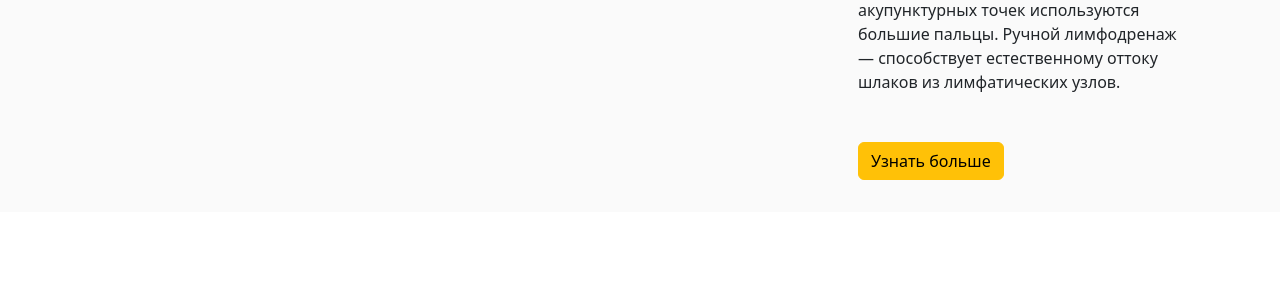
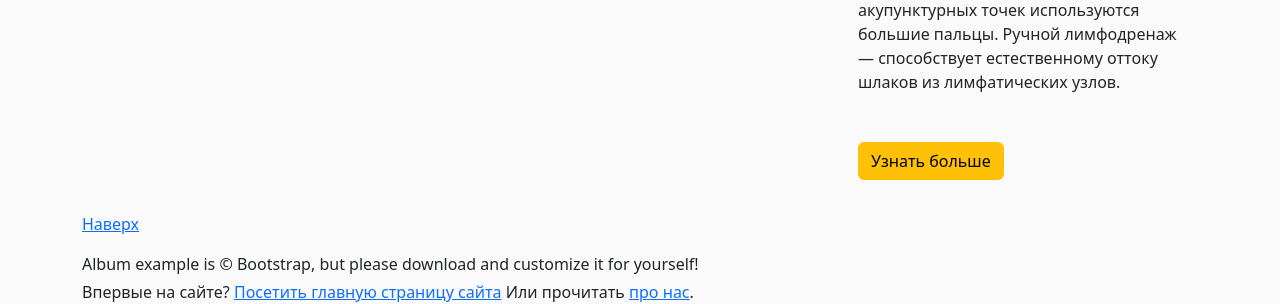
Before and after one commit to Saburay/cl_ms, a Django app: page /contacts/ in a window 1280 px wide. Shown: the part 1715-2019 px from the top of the page. Before the commit the page ends 1895 px from the top, so only its background shows below. Run offline with Django 4.2, Linux system fonts and the light colour scheme.

Commit message:
added pagination

```diff
--- a/blog/templates/blog/main.html
+++ b/blog/templates/blog/main.html
@@ -69,5 +69,16 @@
       </div>
 
   </main>
+
+<footer>
+  <div class="container">
+    <p class="float-right">
+      <a href="#">Наверх</a>
+    </p>
+    <p class="mb-1">Album example is &copy; Bootstrap, but please download and customize it for yourself!</p>
+    <p class="mb-0">Впервые на сайте? <a href="/">Посетить главную страницу сайта</a> Или прочитать <a href="{% url 'blog-contacts' %}"> про нас</a>.</p>
+  </div>
+</footer>
+
 </body>
 </html>
--- a/blog/templates/blog/news_detail.html
+++ b/blog/templates/blog/news_detail.html
@@ -6,7 +6,7 @@
       <div class="alert alert-light">
           <a href="{% url 'blog-home' %}">Вернуться на главную</a>
         <h2>{{post.title}}</h2>
-        <p>{{post.text}}</p>
+        <p>{{post.text|save}}</p>
           <div class="row">
               <div>
                   {% if post.author.profile.img %}
@@ -22,11 +22,12 @@
           </div>
           {% if object.author == user %}
           <hr>
-                 <a href="{% url 'news-update' object.id %" class="btn btn-info">Обновить публикацию
+                 <a href="{% url 'news-update' object.id %" class="btn btn-info">Обновить публикацию</a>
                  <a href="{% url 'news-delete' object.id %" class="btn btn-danger">Удалить публикацию</a>
           {% endif %}
       </div>
 {%endblock main_section%}
+
 {%block aside_news_section%}
 <h4><b>Всяко-разно</b></h4>
                   <p>
--- a/blog/views.py
+++ b/blog/views.py
@@ -37,6 +37,7 @@ class ShowNewsView(ListView):
     template_name = 'blog/home.html'
     context_object_name = 'news'
     ordering = ['-date']
+    paginate_by = 2
 
     def get_context_data(self, **kwards):
         ctx = super(ShowNewsView, self).get_context_data(**kwards)
```
Also changed, not shown: blog/templates/blog/home.html (+20 -1 lines).
